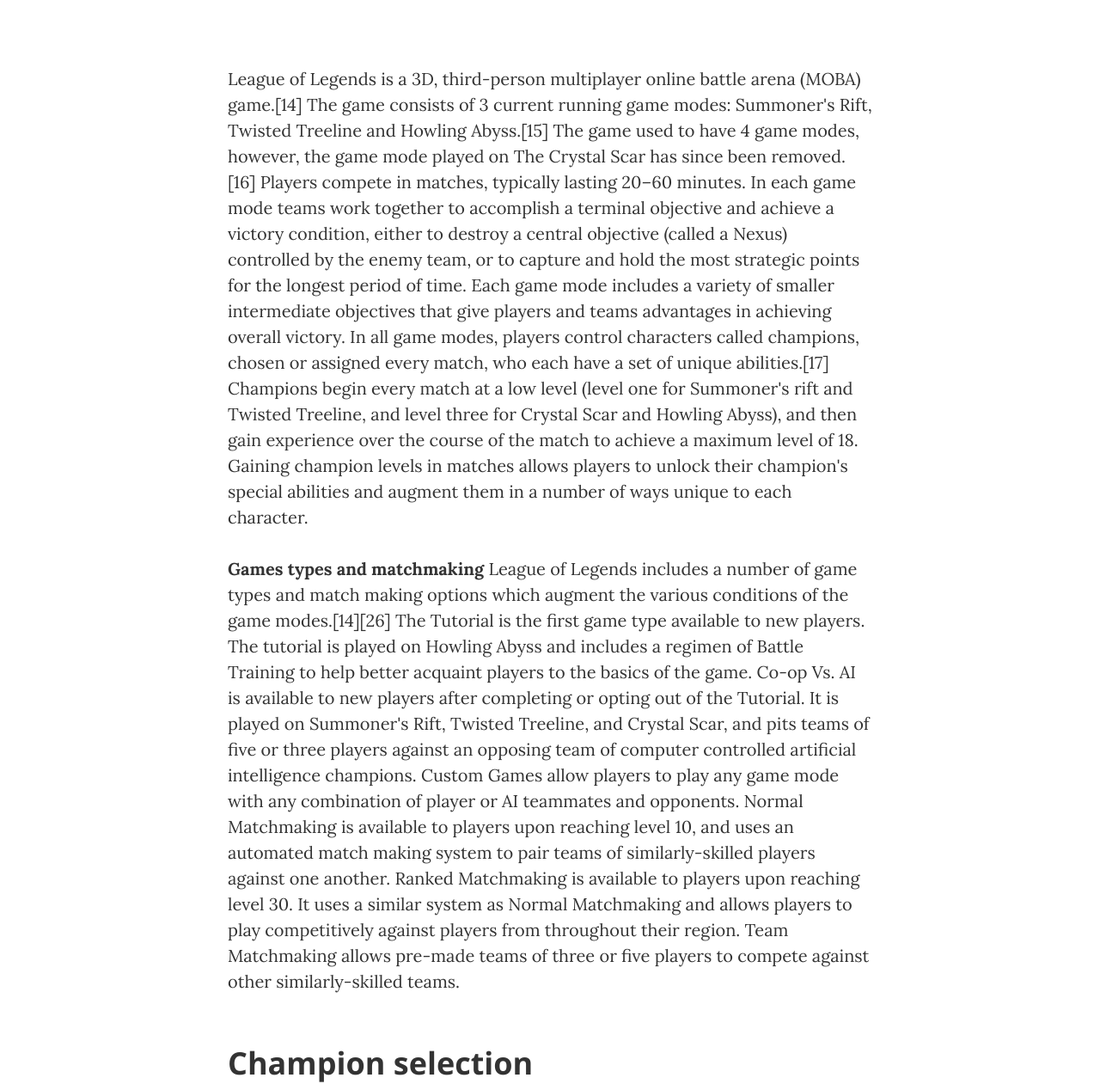
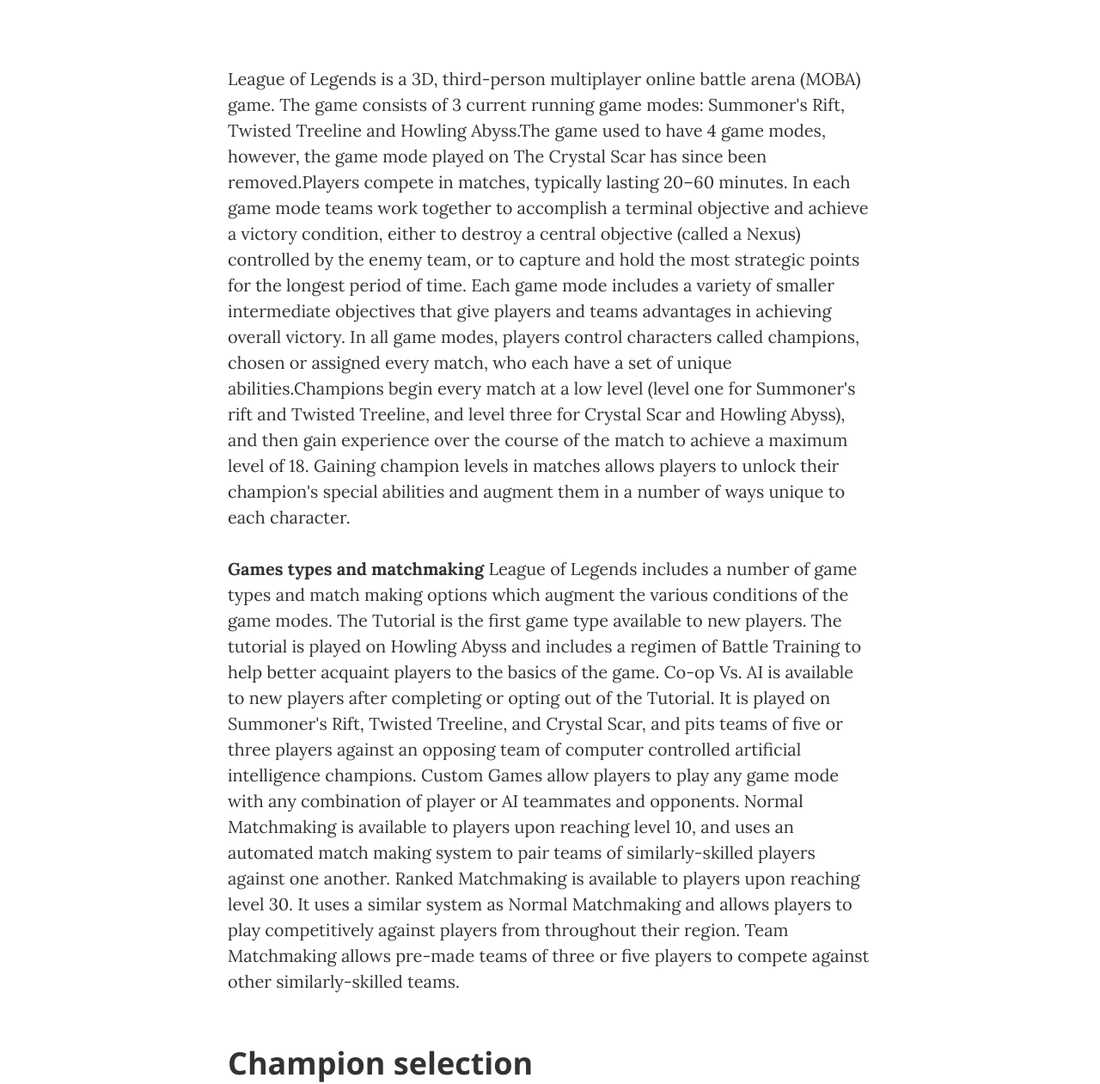
Before and after one commit to pauljohnrabang/pauljohnrabang.goihub.io, a website: page post.html in a window 1280 px wide. Shown: the part 303-1564 px from the top of the page at 86% size. Drawn offline with nearby package versions, Linux system fonts and the light colour scheme.

Commit message:
Update post.html

```diff
--- a/post.html
+++ b/post.html
@@ -86,10 +86,10 @@
         <div class="container">
             <div class="row">
                 <div class="col-lg-8 col-lg-offset-2 col-md-10 col-md-offset-1">
-                    <p>League of Legends is a 3D, third-person multiplayer online battle arena (MOBA) game.[14] The game consists of 3 current running game modes: Summoner's Rift, Twisted Treeline and Howling Abyss.[15] The game used to have 4 game modes, however, the game mode played on The Crystal Scar has since been removed.[16] Players compete in matches, typically lasting 20–60 minutes. In each game mode teams work together to accomplish a terminal objective and achieve a victory condition, either to destroy a central objective (called a Nexus) controlled by the enemy team, or to capture and hold the most strategic points for the longest period of time. Each game mode includes a variety of smaller intermediate objectives that give players and teams advantages in achieving overall victory.
-In all game modes, players control characters called champions, chosen or assigned every match, who each have a set of unique abilities.[17] Champions begin every match at a low level (level one for Summoner's rift and Twisted Treeline, and level three for Crystal Scar and Howling Abyss), and then gain experience over the course of the match to achieve a maximum level of 18. Gaining champion levels in matches allows players to unlock their champion's special abilities and augment them in a number of ways unique to each character.</p>
+                    <p>League of Legends is a 3D, third-person multiplayer online battle arena (MOBA) game. The game consists of 3 current running game modes: Summoner's Rift, Twisted Treeline and Howling Abyss.The game used to have 4 game modes, however, the game mode played on The Crystal Scar has since been removed.Players compete in matches, typically lasting 20–60 minutes. In each game mode teams work together to accomplish a terminal objective and achieve a victory condition, either to destroy a central objective (called a Nexus) controlled by the enemy team, or to capture and hold the most strategic points for the longest period of time. Each game mode includes a variety of smaller intermediate objectives that give players and teams advantages in achieving overall victory.
+In all game modes, players control characters called champions, chosen or assigned every match, who each have a set of unique abilities.Champions begin every match at a low level (level one for Summoner's rift and Twisted Treeline, and level three for Crystal Scar and Howling Abyss), and then gain experience over the course of the match to achieve a maximum level of 18. Gaining champion levels in matches allows players to unlock their champion's special abilities and augment them in a number of ways unique to each character.</p>
                     <p><strong>Games types and matchmaking</strong>
-League of Legends includes a number of game types and match making options which augment the various conditions of the game modes.[14][26]
+League of Legends includes a number of game types and match making options which augment the various conditions of the game modes.
 
 The Tutorial is the first game type available to new players. The tutorial is played on Howling Abyss and includes a regimen of Battle Training to help better acquaint players to the basics of the game.
 Co-op Vs. AI is available to new players after completing or opting out of the Tutorial. It is played on Summoner's Rift, Twisted Treeline, and Crystal Scar, and pits teams of five or three players against an opposing team of computer controlled artificial intelligence champions.
@@ -108,7 +108,7 @@
 
                     <h2 class="section-heading">Champion types</h2>
 
-                    <p>Assassin: A champion who specializes in killing another champion as fast as possible.[28] These champions go after the enemy's AD/AP Carry and other 'squishy' champions. They are usually strong and can be tough to kill if they are fed. Examples of assassins are Akali, Diana, Fizz, Katarina, and Zed</p>
+                    <p>Assassin: A champion who specializes in killing another champion as fast as possible. These champions go after the enemy's AD/AP Carry and other 'squishy' champions. They are usually strong and can be tough to kill if they are fed. Examples of assassins are Akali, Diana, Fizz, Katarina, and Zed</p>
                     <p>Marksman: Marksmen are usually weak in the beginning, but can become really strong towards the end, 'carrying' the team to victory. These champions are usually high team DPS with a high amount of maneuverability and escape ability, making it easier to get very high kill/death ratios. Examples of marksmen are Caitlyn, Miss Fortune, Tristana, and Varus</p>
                     <p>Fighter: Champions that blend the attributes of a damage dealer and tank, combing moderate to heavy survivability with the damage of an assassin or carry. Like any other champion they can get really strong if fed a lot. Examples of fighters are Jax, Elise, Rek'Sai, and Wukong</p>
                     <p>Support: Champions whose skills are meant to directly aid the rest of the team. They can either babysit a champion to make laning easier for them by providing healing, buffing allies, debuffing the enemy team, or a combination of the above. The most common ability for a support champion is providing an ally with a shield of some kind. One of the main goals of a support is to let their lane partner farm minions for gold, as supports can buy key gold plus items to get gold for themselves, as well as controlling the map with wards. These champions usually rely on their skills more than their auto-attack. Example of supports are Alistar, Morgana, Nami, Soraka, Taric, and Zilean</p>
```
